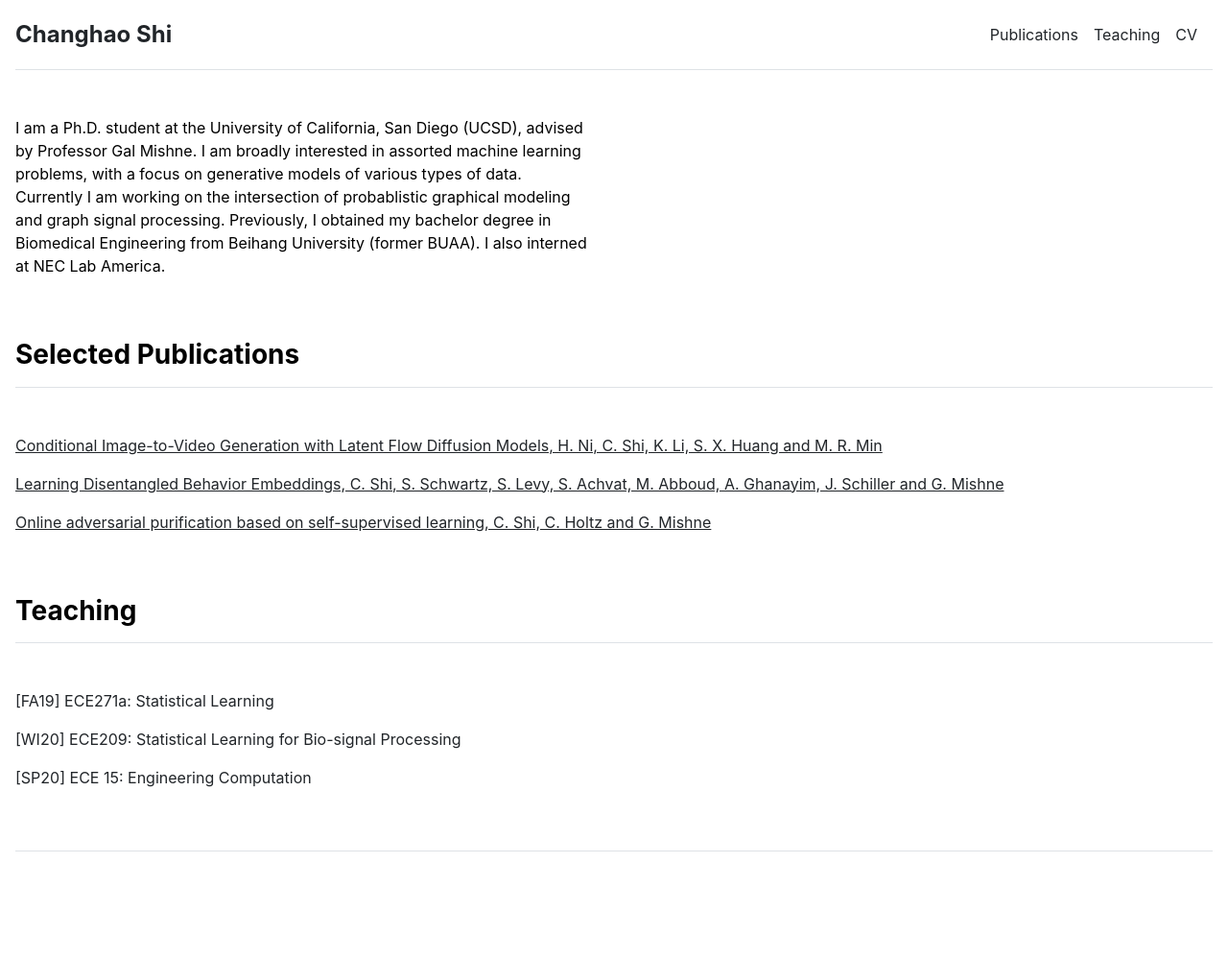
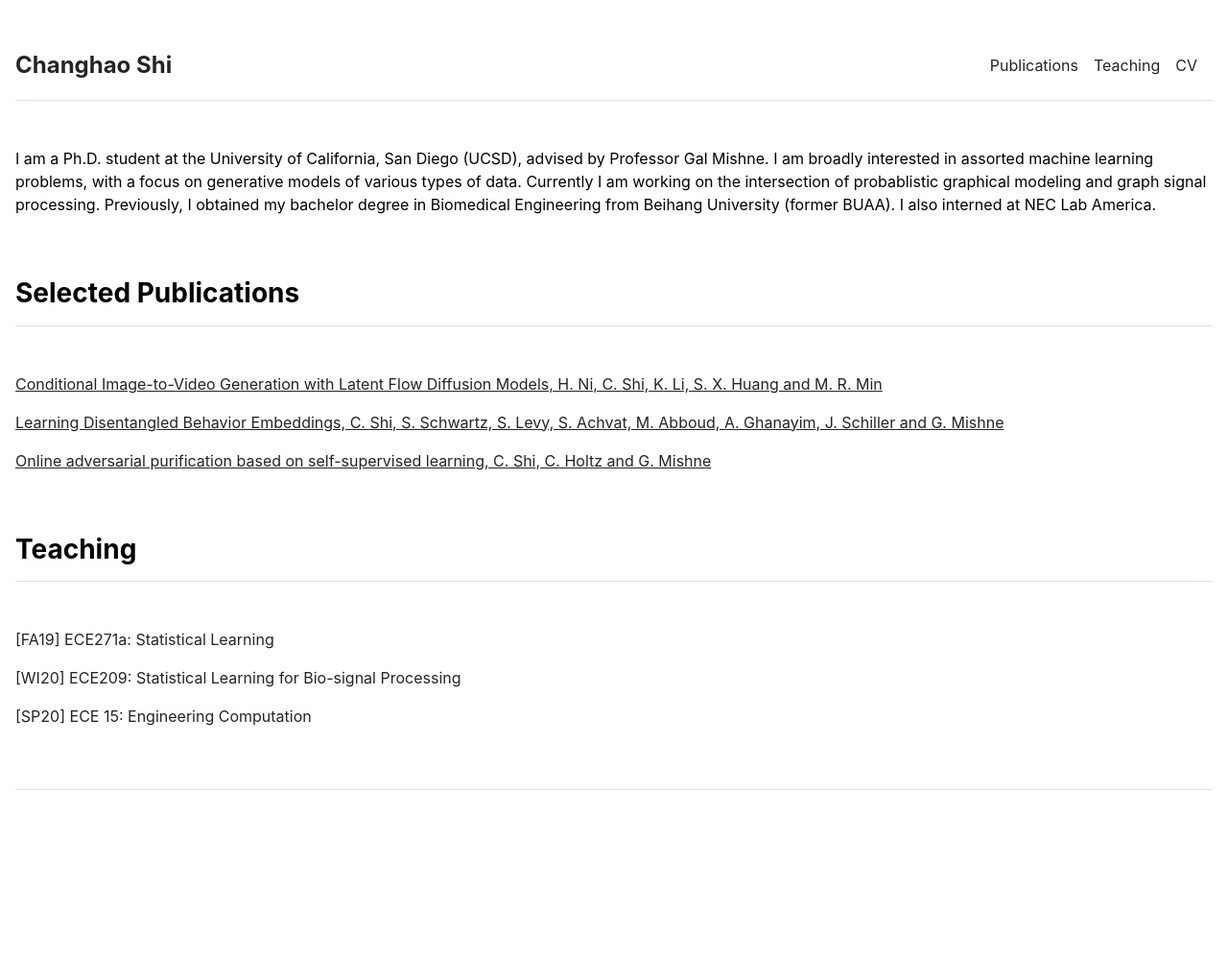
Before and after one commit to ChanghaoShih/ChanghaoShih.github.io, a Jekyll site: the page built from index.md, in a window 1280 px wide. Shown: the whole page at 96% size. Built offline with Jekyll 4.4.1, drawn with Linux system fonts in a browser that asks for light colours; after the commit the page ends 967 px from its top, so only the background shows below that.

Commit message:
change default layouts

```diff
--- a/_layouts/default.html
+++ b/_layouts/default.html
@@ -2,7 +2,7 @@
 <html lang="{{ site.lang | default: "en-US" }}">
   {% include head.html %}
   <body>
-    <div class="col-lg-12 mx-auto p-3">
+    <div class="col-lg-12 mx-auto p-3 py-md-5">
       {% include header.html %}
       {{ content }}
       {% include footer.html %}
--- a/_layouts/home.html
+++ b/_layouts/home.html
@@ -3,7 +3,7 @@
 ---
 
 <div class="row g-5 mb-5">
-  <div class="col-md-6">
+  <div class="col-md-12">
     <!-- <h3 class="fw-bold">Research</h3> -->
     {{ content }}
   </div>
```
